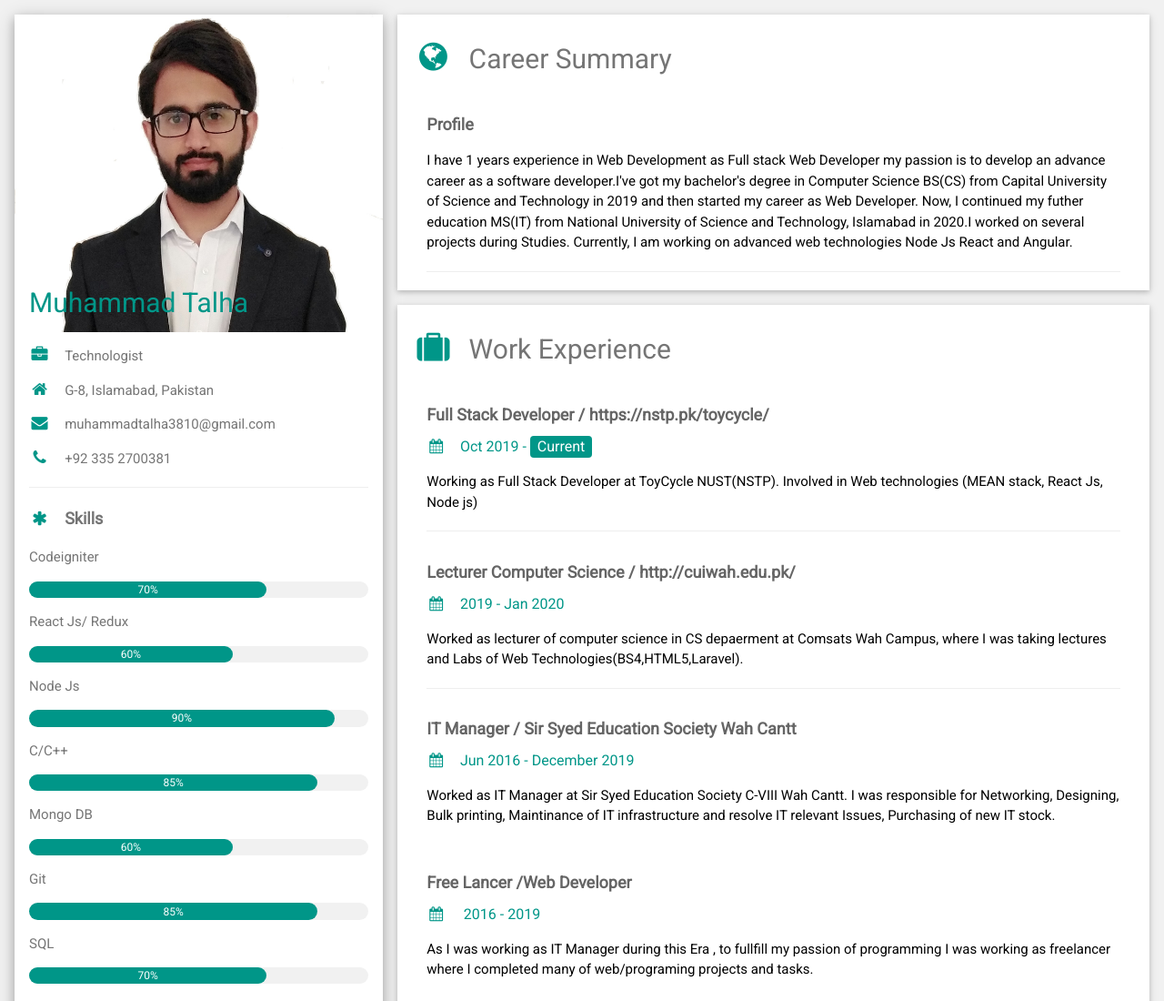
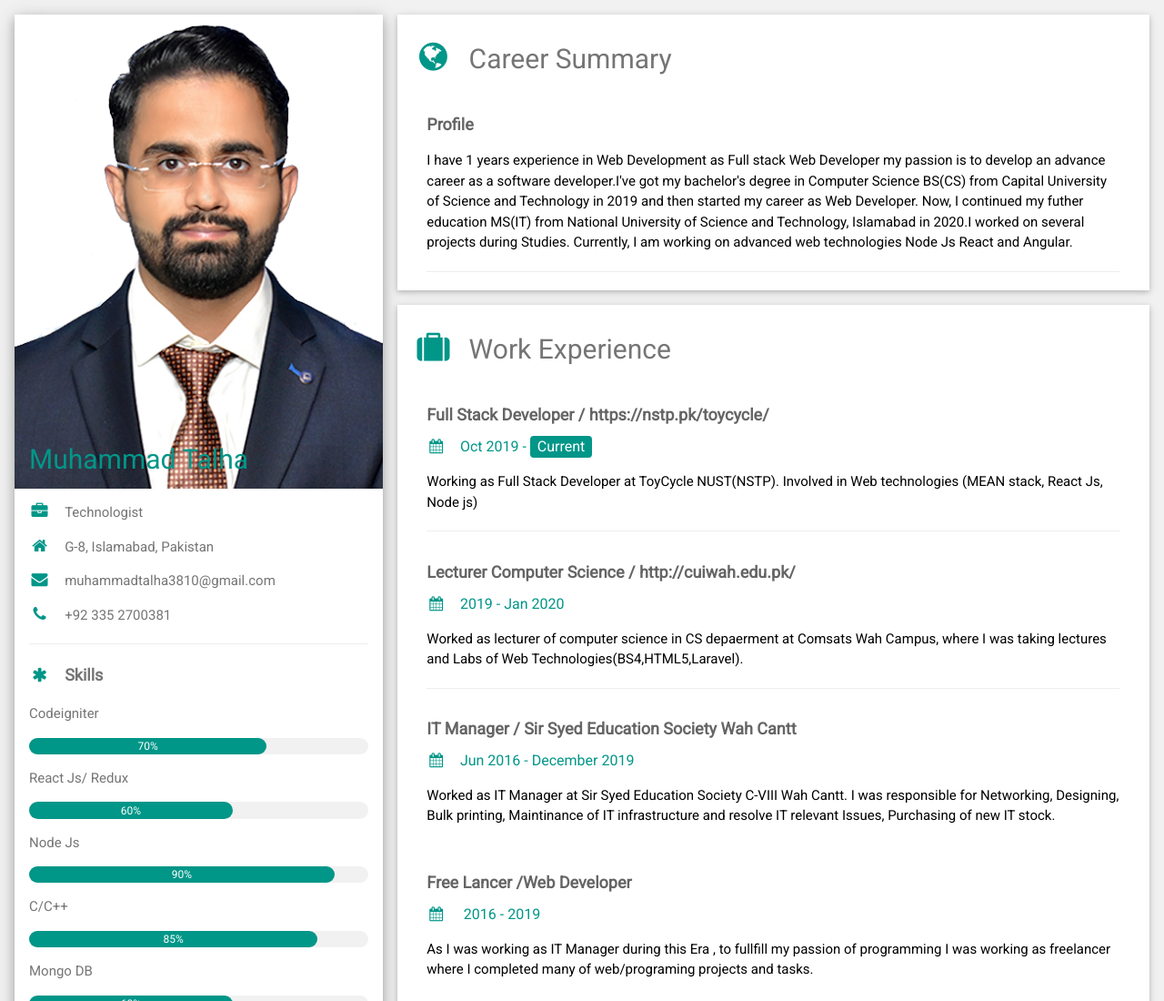
Before and after one commit to iMuhammadTalha/iMuhammadTalha.github.io, a plain HTML site: page index.html in a window 1280 px wide. Shown: the top 1100 px of the page at 91% size. Drawn offline with nearby package versions, Linux system fonts and the light colour scheme.

Commit message:
Update dp

```diff
--- a/index.html
+++ b/index.html
@@ -22,7 +22,7 @@ html,body,h1,h2,h3,h4,h5,h6 {font-family: "Roboto", sans-serif}
 
       <div class="w3-white w3-text-grey w3-card-4">
         <div class="w3-display-container">
-          <img src="Talha.jpg" style="width:100%" alt="Avatar">
+          <img src="MTalha.png" style="width:100%" alt="Avatar">
           <div class="w3-display-bottomleft w3-container w3-text-teal ">
             <h2>Muhammad Talha</h2>
           </div>
```
Also changed, not shown: MTalha.jpg (added), MTalha.png (added).
